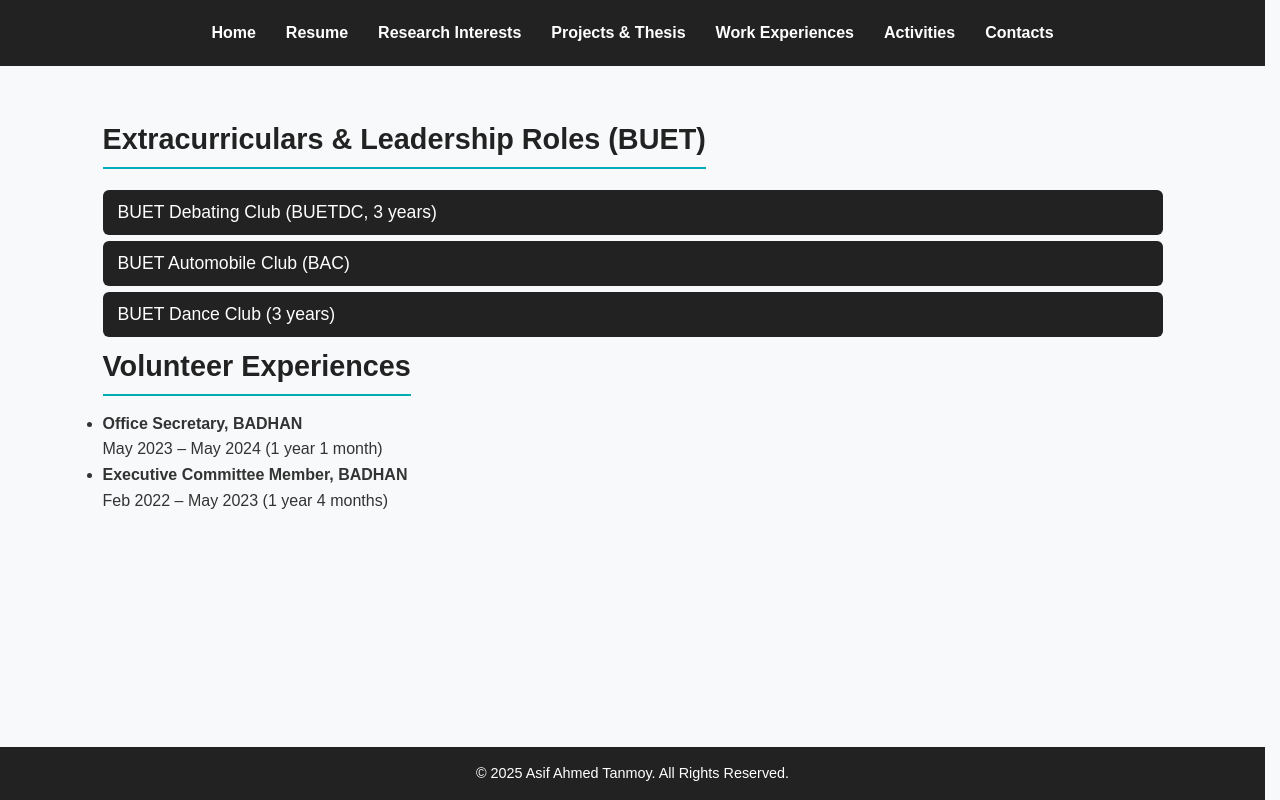
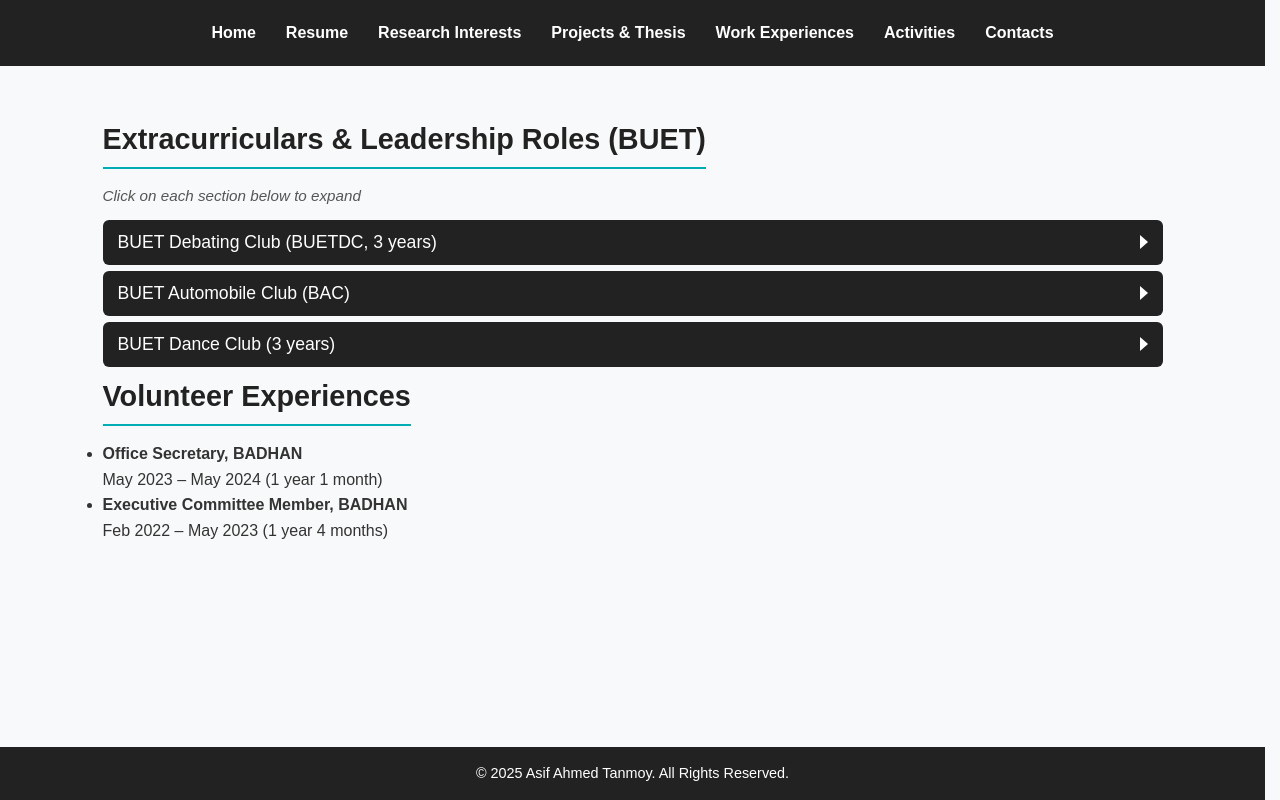
Before and after one commit to asifahmedtanmoy/asifahmedtanmoy.github.io, a plain HTML site: page activities.html in a window 1280 px wide. Drawn offline with Linux system fonts and the light colour scheme.

Commit message:
Update activities.html

```diff
--- a/activities.html
+++ b/activities.html
@@ -29,8 +29,12 @@
   <div class="container">
     <div class="section">
       <h2>Extracurriculars & Leadership Roles (BUET)</h2>
+      <p class="collapsible-hint">Click on each section below to expand</p>
 
-      <button class="collapsible">BUET Debating Club (BUETDC, 3 years)</button>
+      <button class="collapsible">
+  <span class="collapsible-text">BUET Debating Club (BUETDC, 3 years)</span>
+  <span class="arrow"></span>
+</button>
       <div class="content">
         <ul>
           <li>Vice President: Sep 2024 – Apr 2025 (8 months)</li>
@@ -39,14 +43,21 @@
         </ul>
       </div>
 
-      <button class="collapsible">BUET Automobile Club (BAC)</button>
+    <button class="collapsible">
+  <span class="collapsible-text">BUET Automobile Club (BAC)</span>
+  <span class="arrow"></span>
+</button>
+
       <div class="content">
         <ul>
           <li>Logistics Secretary: Sep 2022 – Jun 2023 (10 months)</li>
         </ul>
       </div>
 
-      <button class="collapsible">BUET Dance Club (3 years)</button>
+      <button class="collapsible">
+  <span class="collapsible-text">BUET Dance Club (3 years)</span>
+  <span class="arrow"></span>
+</button>
       <div class="content">
         <ul>
           <li>General Secretary: Sep 2024 – May 2025 (9 months)</li>
```
